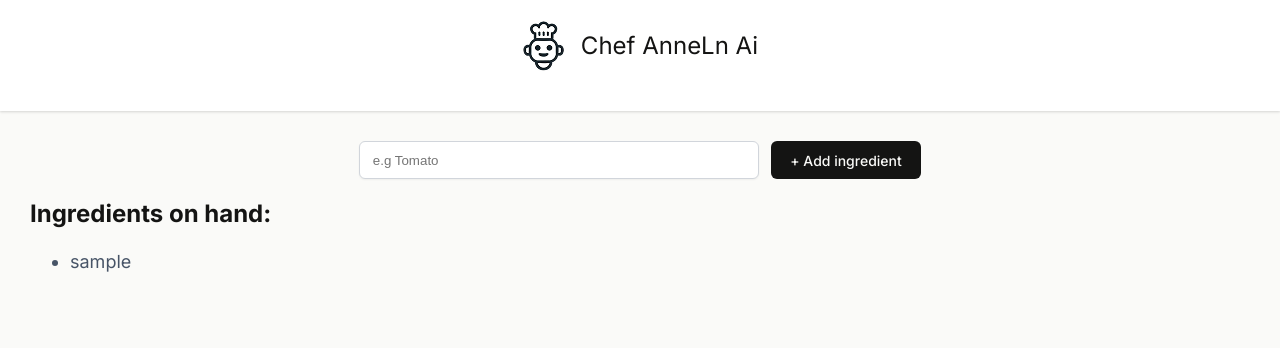
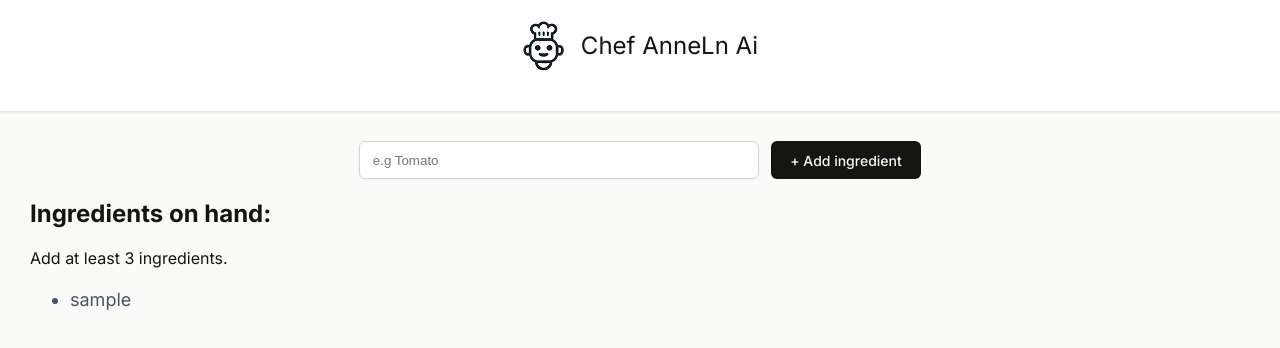
Before and after one commit to anneln/ChefClaude, a React (Vite) app: page / in a window 1280 px wide. Both pictures are taken after typing "Sample" into the empty fields and a click on the button "+ Add ingredient". Shown: the top 348 px of the page. Built offline with nearby package versions, Linux system fonts and the light colour scheme.

Commit message:
Update IngredientsList.jsx

```diff
--- a/src/components/IngredientsList.jsx
+++ b/src/components/IngredientsList.jsx
@@ -3,8 +3,9 @@ export default function IngredientsList(props) {
   return (
     <section>
       <h2>Ingredients on hand:</h2>
+      <p>Add at least 3 ingredients.</p>
       <ul className="ingredients-list">{props.ingredientsListItems}</ul>
-      {props.ingredients.length > 3 && (
+      {props.ingredients.length >= 3 && (
         <div className="ask-recipe">
           <div>
             <h3>Ready for a recipe?</h3>
```
